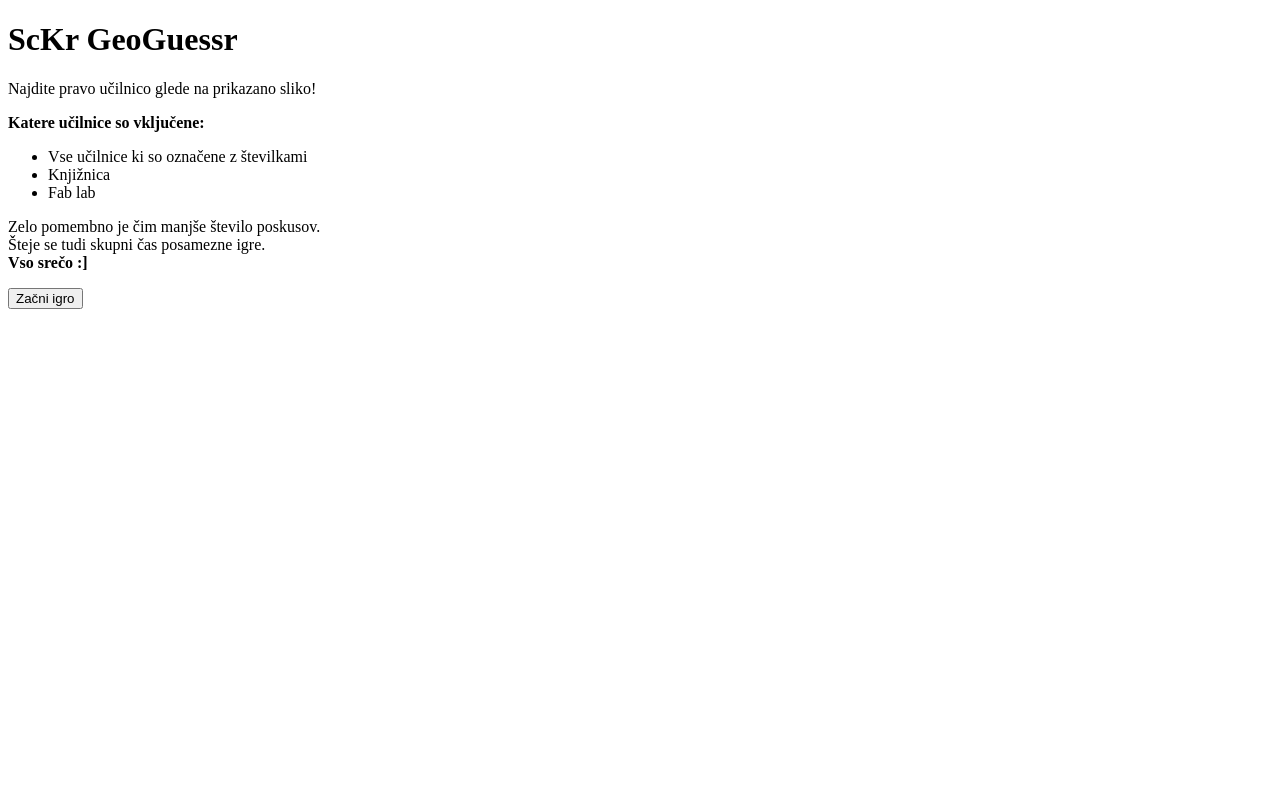
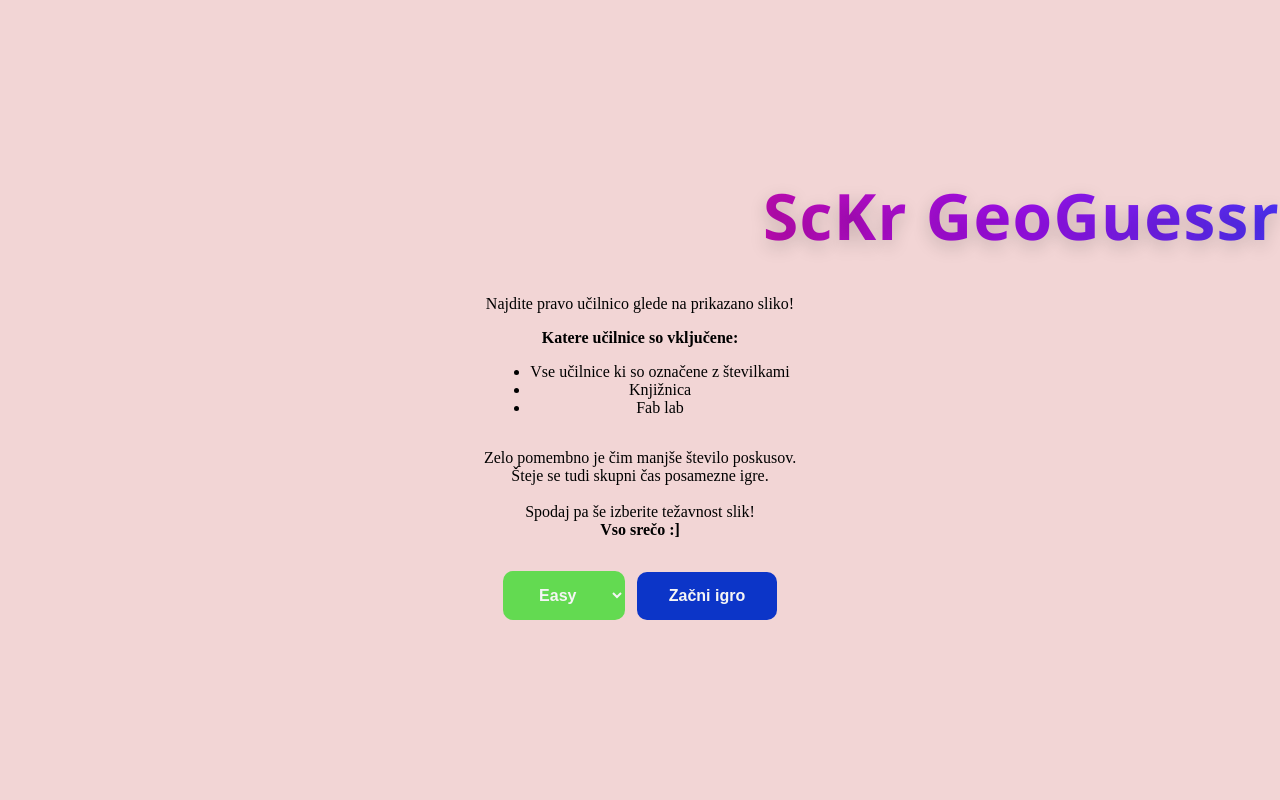
Before and after one commit to LukecZupi/SckrGeoguessr, a Flask app: page / in a window 1280 px wide. Run offline with Flask 3, Linux system fonts and the light colour scheme.

Commit message:
optimized JS, added comments, added hard and easy difficulty, updated styles, added index and finish HTML CSS, changed both HTML's and added files for hard and easy difficulty images

```diff
--- a/static/css/index_style.css
+++ b/static/css/index_style.css
@@ -0,0 +1,62 @@
+button{
+    background-color: #0c35c8;
+    border: none;
+    color: rgb(245, 245, 245);
+    padding: 15px 32px;
+    text-align: center;
+    text-decoration: none;
+    display: inline-block;
+    font-size: 16px;
+    font-weight: bold;
+    margin: 4px 2px;
+    cursor: pointer;
+    border-radius: 10px;
+}
+
+select{
+    background-color: #63da51;
+    border: none;
+    color: rgb(245, 245, 245);
+    padding: 15px 32px;
+    text-align: center;
+    text-decoration: none;
+    display: inline-block;
+    font-size: 16px;
+    font-weight: bold;
+    margin: 4px 2px;
+    cursor: pointer;
+    border-radius: 10px;
+}
+
+h1{
+    font-family: 'Segoe UI', Roboto, Helvetica, Arial, sans-serif;
+    font-size: clamp(2rem, 5vw, 4rem);
+    margin: 0.5rem 0 1.25rem;
+    letter-spacing: 0.02em;
+    background: linear-gradient(90deg,#dd087a 0%, #9c0fe9 20%, #0051ff 40%, #11e318 60%, #f4c403 80%);
+    background-size: 200% 200%;
+    -webkit-background-clip: text;
+    background-clip: text;
+    color: transparent;
+    -webkit-text-fill-color: transparent;
+    text-shadow: 0 6px 18px rgba(0,0,0,0.18);
+    transition: transform 220ms ease;
+    animation: gradientShift 6s linear infinite;
+}
+
+@keyframes gradientShift {
+    0% { background-position: 0% 50%; }
+    50% { background-position: 100% 50%; }
+    100% { background-position: 0% 50%; }
+}
+
+body{
+    display: flex;
+    flex-direction: column;
+    align-items: center;
+    justify-content: center;
+    min-height: 100vh;
+    margin: 0;
+    text-align: center;
+    background-color: #e19e9e6c;
+}
--- a/templates/index.html
+++ b/templates/index.html
@@ -6,10 +6,18 @@
     <link rel="stylesheet" href="{{ url_for('static', filename='css/index_style.css') }}">
 </head>
 <body>
-    <h1>ScKr GeoGuessr</h1>
+    <marquee class="marq"
+    bgcolor=""
+    behavior="alternate"
+    scrollamount="10"
+    loop="">
+        <h1>ScKr GeoGuessr</h1>
+    </marquee>
+
     <p>Najdite pravo učilnico glede na prikazano sliko!</p>
 
     <strong>Katere učilnice so vključene:</strong>
+
         <ul>
             <li>Vse učilnice ki so označene z številkami</li>
             <li>Knjižnica</li>
@@ -18,10 +26,23 @@
 
     <p>
         Zelo pomembno je čim manjše število poskusov. <br>Šteje se tudi skupni čas posamezne igre. <br>
+        <br> Spodaj pa še izberite težavnost slik! <br>
         <strong>Vso srečo :]</strong>
     </p>
-    <a href="/game">
-        <button>Začni igro</button>
-    </a>
+
+    <div style="display:flex;gap:8px;align-items:center;margin:12px 0;">
+        <select id="difficulty">
+            <option value="easy">Easy</option>
+            <option value="hard">Hard</option>
+        </select>
+        <button id="button" type="button">Začni igro</button>
+    </div>
+
+    <script>
+        document.getElementById("button").addEventListener('click', () => {
+            const diff = document.getElementById("difficulty").value;
+            window.location.href = '/game?difficulty=' + encodeURIComponent(diff);
+        });
+    </script>
 </body>
 </html>
```
Also changed, not shown: static/css/finish_style.css (+68 -0 lines), static/css/style.css (+1 -11 lines), static/javascript/bolMain.js (+53 -55 lines), templates/finish.html (+14 -3 lines), static/images_easy/images_easy.txt (renamed from static/images/slike.txt), static/images_hard/images_hard.txt (added).
